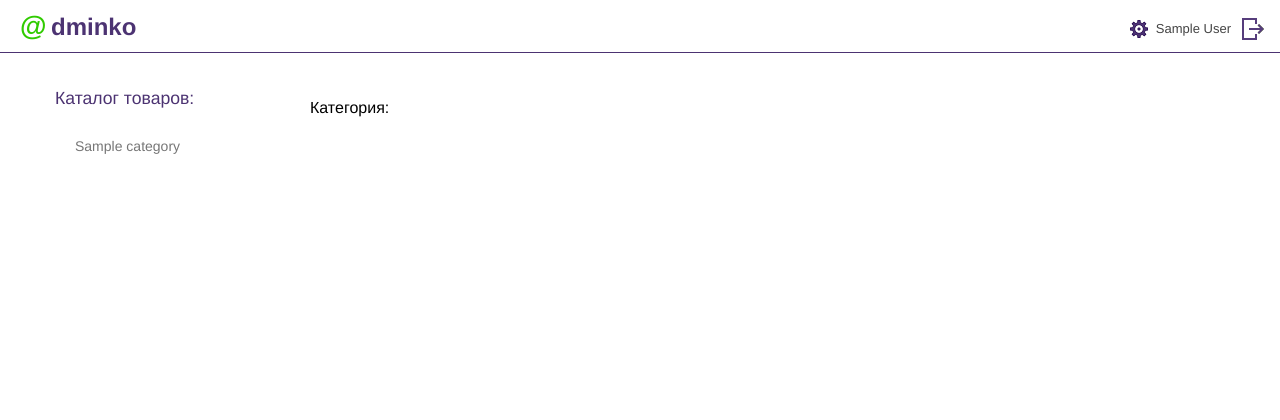
After one commit to Sarafanov/adminko, a Flask app: template adminko/templates/admin.html in a window 1280 px wide. The commit adds this page. Shown: the top 420 px of the page. Run offline with Flask 2, Linux system fonts and the light colour scheme; the template is opened without the code that fills it: values that come from a table or form of the project are taken from there, others are empty; tables that the repository leaves empty hold one stand-in row (values such as "Sample post").

Commit message:
Административная часть приложения.

```diff
--- a/adminko/models.py
+++ b/adminko/models.py
@@ -44,7 +44,7 @@ class Product(db.Model):
     description = db.Column(db.String(500))
     category_id = db.Column(db.Integer, db.ForeignKey('category.id'))
 
-    def __init__(self, name, articul, price, imageid, description=None):
+    def __init__(self, name, articul, price, imageid, description=''):
         self.name = name
         self.articul = articul
         self.price = price
--- /dev/null
+++ b/adminko/templates/admin.html
@@ -0,0 +1,24 @@
+{% extends "baselayout.html" %}
+
+{% block body %}
+    <div class="cnt-menu">
+        <div class="cnt-menu-header">
+            <span>Каталог товаров:</span>
+        </div>
+        <div class="cnt-menu-cnt">
+            <nav>
+                {% for category in user.categories %}
+                    {% if category.id == categoryId %}
+                        <a class="active" href="{{ url_for('admin', categoryId=category.id) }}">{{ category.name }}</a>
+                    {% else %}
+                        <a href="{{ url_for('admin', categoryId=category.id) }}">{{ category.name }}</a>
+                    {% endif %}
+                {% endfor %}
+            </nav>
+        </div>
+    </div>
+
+    <div class="cnt-main">
+        <p> Категория:  </p>
+    </div> <!-- cnt-main -->
+{% endblock body %}
--- a/adminko/templates/baselayout.html
+++ b/adminko/templates/baselayout.html
@@ -20,7 +20,7 @@
         <h2>dminko</h2>
         <div class="user-panel">
         {% if user.isAdmin %}
-            <a class="user-panel-settings" href=# title="Settings">
+            <a class="user-panel-settings" href="{{ url_for('admin', categoryId=categoryId) }}" title="Settings">
                 <img src="{{ url_for('static', filename='icons/settings.png') }}" title="Settings" />
             </a>
         {% endif %}
--- a/adminko/views.py
+++ b/adminko/views.py
@@ -163,3 +163,11 @@ def delete_product(productId):
             db.session.commit()
             return redirect(url_for('index'))
     return redirect(url_for('login'))
+
+
+@app.route('/admin/<int:categoryId>')
+def admin():
+    user = get_user()
+    if user and user.isAdmin:
+        return render_template('admin.html', user=user, categoryId=categoryId)
+    return redirect(url_for('index'))
```
